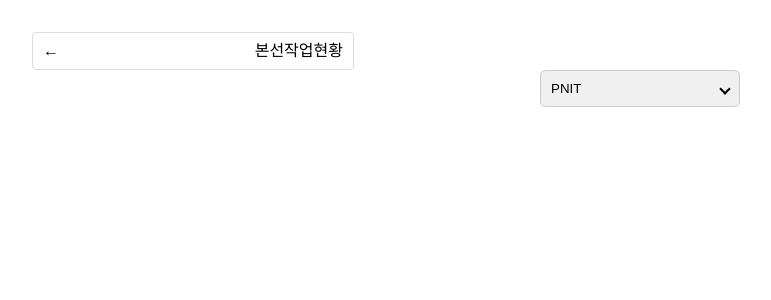
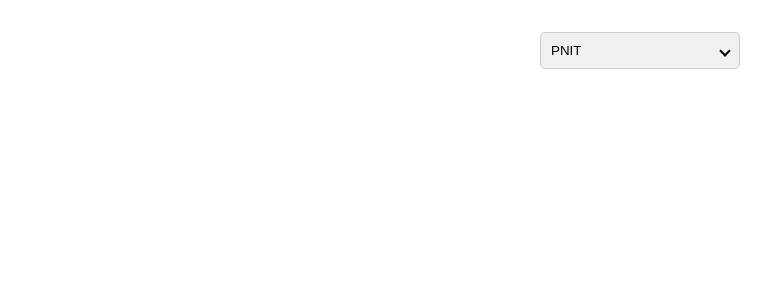
Before and after one commit to Serengeti-Lion-King/seaya-web, a React (Vite) app: page /vessel-operation-status-page in a window 1280 px wide. Shown: the top 300 px of the page, without its empty margins (0-771 px from the left). Built offline with nearby package versions, Linux system fonts and the light colour scheme.

Commit message:
style: 이슈에 맞는 브랜츠 분리
LR-24

```diff
--- a/src/pages/VesselOperationStatusPage.tsx
+++ b/src/pages/VesselOperationStatusPage.tsx
@@ -1,5 +1,3 @@
-import NavigationBar from '@components/NavigationBar/NavigationBar';
-import navItems from '@components/NavigationBar/navItems';
 import TerminalDropdown from '@components/TerminalDropdown/TerminalDropdown';
 
 const VesselOperationStatusPage = () => {
@@ -8,7 +6,6 @@ const VesselOperationStatusPage = () => {
 
   return (
     <div>
-      <NavigationBar navText={navItems[5]} />
       <TerminalDropdown options={portOptions} label={dropdownLabel} />
     </div>
   );
```
